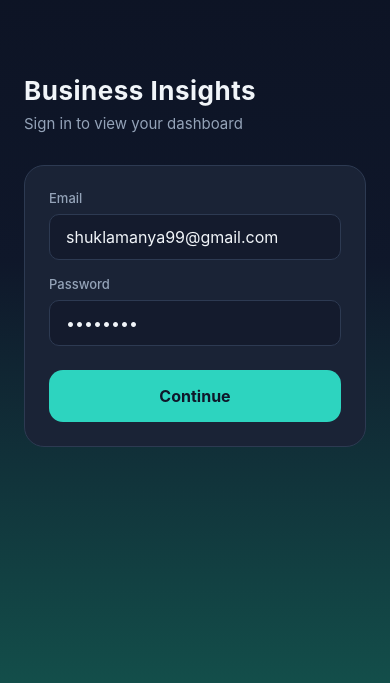
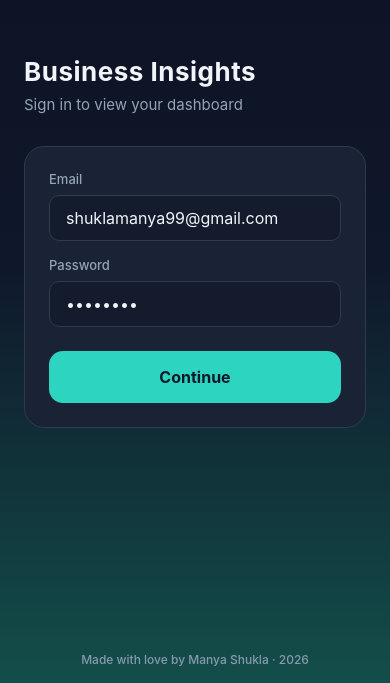
Before and after one commit to MANYA-SHUKLA/business-insights-app-, a React Native app in the folder mobile/: screen /Login in a window 390 px wide. Shown: the part 161-844 px from the top of the page. Built offline with nearby package versions, Linux system fonts and the light colour scheme.

Commit message:
update features and improve system

```diff
--- a/mobile/src/screens/DashboardScreen.tsx
+++ b/mobile/src/screens/DashboardScreen.tsx
@@ -6,6 +6,7 @@ import { SafeAreaView } from "react-native-safe-area-context";
 import { StatusBar } from "expo-status-bar";
 import { authorizedGet, InsightsData } from "../api";
 import { useAuth } from "../auth/AuthContext";
+import { AppFooter } from "../components/AppFooter";
 import { MetricCard } from "../components/MetricCard";
 import { colors, radii, spacing, typography } from "../theme";
 
@@ -74,6 +75,7 @@ export function DashboardScreen() {
     <SafeAreaView style={styles.safe} edges={["top"]}>
       <StatusBar style="light" />
       <ScrollView
+        style={styles.fill}
         contentContainerStyle={styles.scroll}
         refreshControl={<RefreshControl refreshing={refreshing} onRefresh={onRefresh} tintColor={colors.accent} />}
       >
@@ -134,6 +136,7 @@ export function DashboardScreen() {
           <Text style={styles.muted}>Loading…</Text>
         ) : null}
       </ScrollView>
+      <AppFooter />
     </SafeAreaView>
   );
 }
--- a/mobile/src/screens/LoginScreen.tsx
+++ b/mobile/src/screens/LoginScreen.tsx
@@ -14,6 +14,7 @@ import { SafeAreaView } from "react-native-safe-area-context";
 import { StatusBar } from "expo-status-bar";
 import { loginRequest } from "../api";
 import { useAuth } from "../auth/AuthContext";
+import { AppFooter } from "../components/AppFooter";
 import { colors, radii, spacing, typography } from "../theme";
 
 export function LoginScreen() {
@@ -44,11 +45,12 @@ export function LoginScreen() {
           behavior={Platform.OS === "ios" ? "padding" : undefined}
           style={styles.flex}
         >
-          <View style={styles.header}>
-            <Text style={styles.brand}>Business Insights</Text>
-            <Text style={styles.tagline}>Sign in to view your dashboard</Text>
-          </View>
-          <View style={styles.card}>
+          <View style={styles.centerBlock}>
+            <View style={styles.header}>
+              <Text style={styles.brand}>Business Insights</Text>
+              <Text style={styles.tagline}>Sign in to view your dashboard</Text>
+            </View>
+            <View style={styles.card}>
             <Text style={styles.fieldLabel}>Email</Text>
             <TextInput
               value={email}
@@ -86,7 +88,9 @@ export function LoginScreen() {
               )}
             </Pressable>
           </View>
+          </View>
         </KeyboardAvoidingView>
+        <AppFooter blendWithGradient />
       </SafeAreaView>
     </LinearGradient>
   );
@@ -95,7 +99,8 @@ export function LoginScreen() {
 const styles = StyleSheet.create({
   gradient: { flex: 1 },
   safe: { flex: 1 },
-  flex: { flex: 1, justifyContent: "center", paddingHorizontal: spacing.lg },
+  flex: { flex: 1 },
+  centerBlock: { flex: 1, justifyContent: "center", paddingHorizontal: spacing.lg },
   header: { marginBottom: spacing.xl },
   brand: { ...typography.title, color: colors.text, letterSpacing: 0.5 },
   tagline: { ...typography.body, color: colors.textMuted, marginTop: spacing.sm },
```
